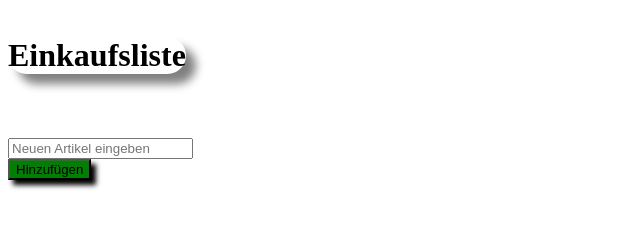
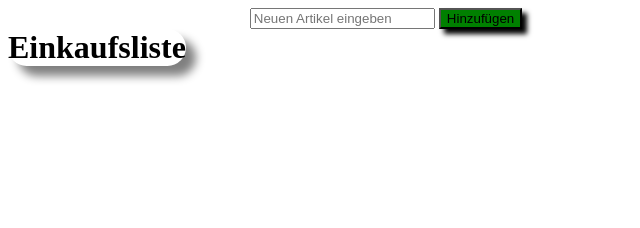
Before and after one commit to druschmann/Einkaufsliste, a plain HTML site: page index.html in a window 1280 px wide. Shown: the whole page, without its empty margins (0-640 px from the left). Drawn offline with nearby package versions, Linux system fonts and the light colour scheme.

Commit message:
Update index.css

```diff
--- a/index.css
+++ b/index.css
@@ -13,12 +13,7 @@ h1 {
 
 button {
  clear: left;
- float: left;
+ float: center;
  box-shadow: 5px 5px 5px black;
  background-color: green;
 }
-
-input {
- clear: left;
- float: left;
-}
```
